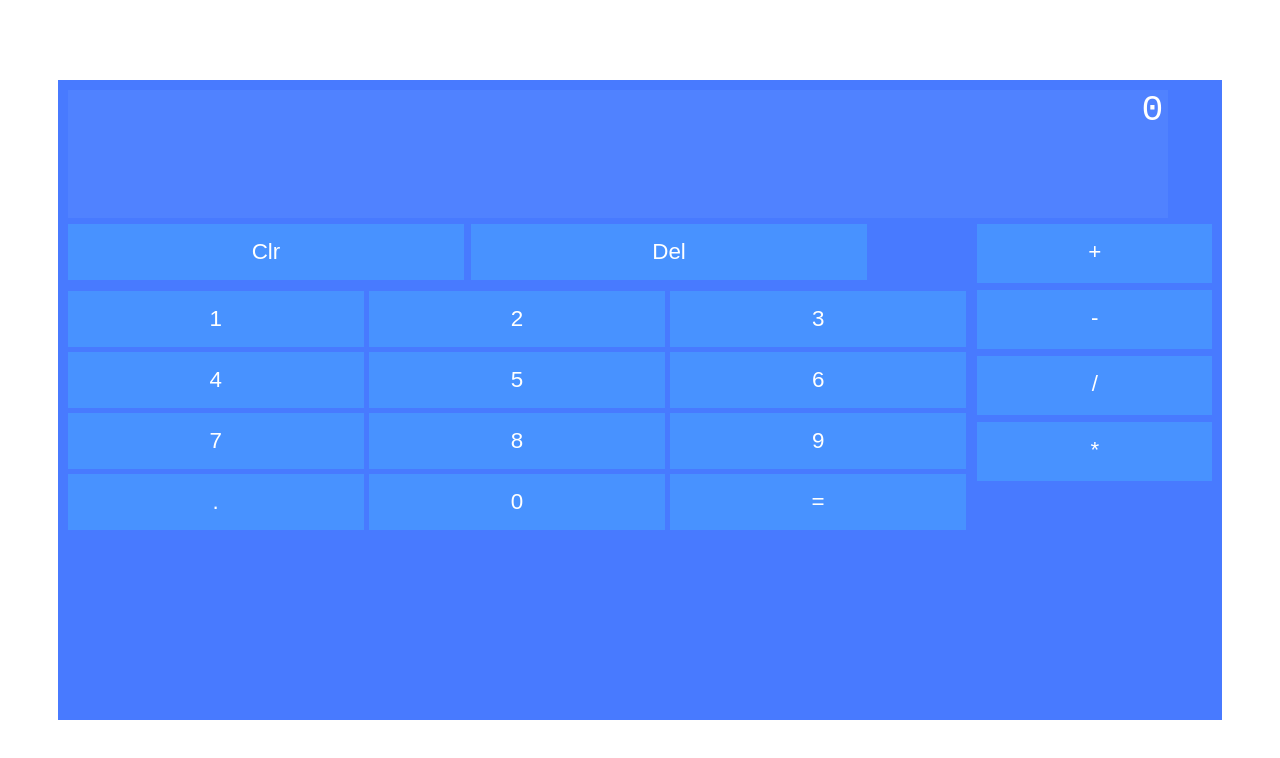
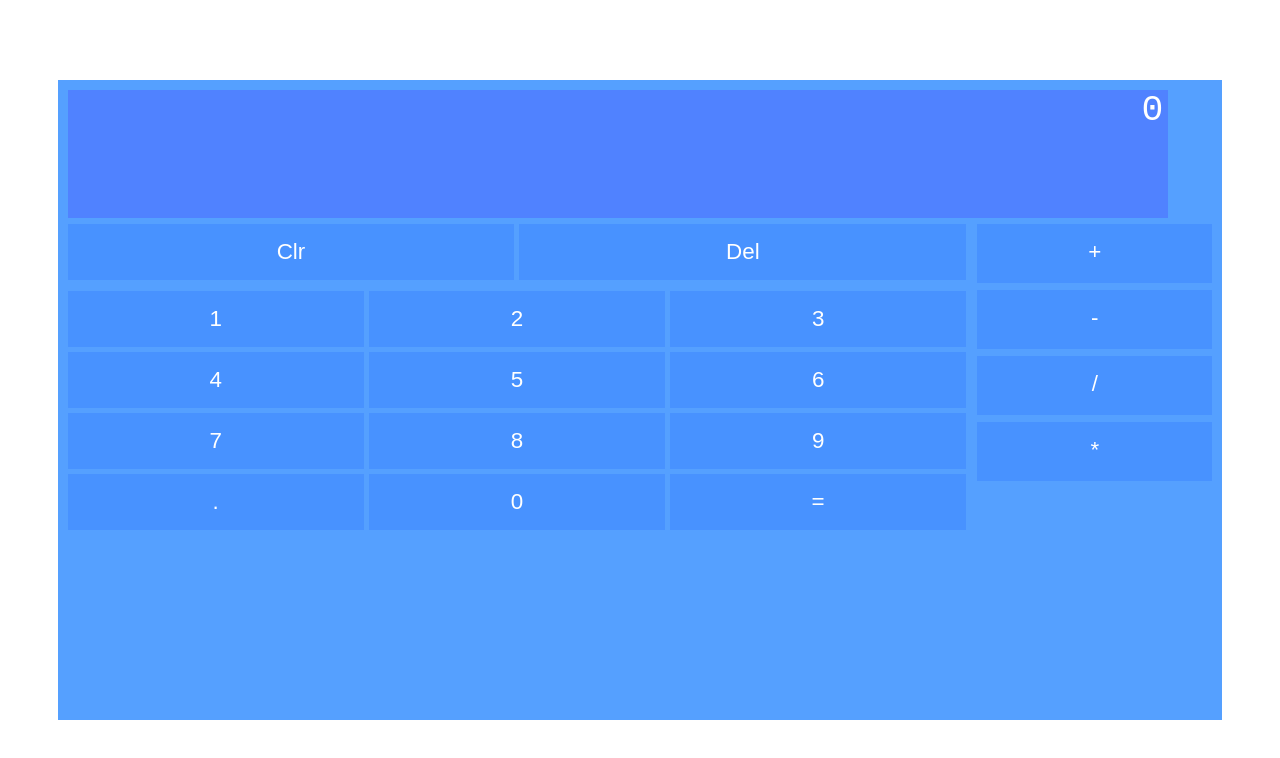
Before and after one commit to abhianuj/calculator, a plain HTML site: page index.html in a window 1280 px wide. Drawn offline with Linux system fonts and the light colour scheme.

Commit message:
controls aligned

```diff
--- a/style.css
+++ b/style.css
@@ -9,7 +9,7 @@ body{
 .dabba{
     width: 91vw;
     height: 80vh;
-    background-color: #487AFF;
+    background-color: #55A0FF;
     margin: 10vh auto;
     padding: 10px;
     display: grid;
@@ -34,10 +34,9 @@ body{
 .controls{
     grid-row: 3/4;
     grid-column: 1/10;
-}
-.controls div{
-    display: inline-block;
-    width: 31vw;
+    display: grid;
+    grid-template-columns: 1fr 1fr;
+    grid-gap: 5px;
 }
 .numbers{
     grid-column: 1/10;
```
